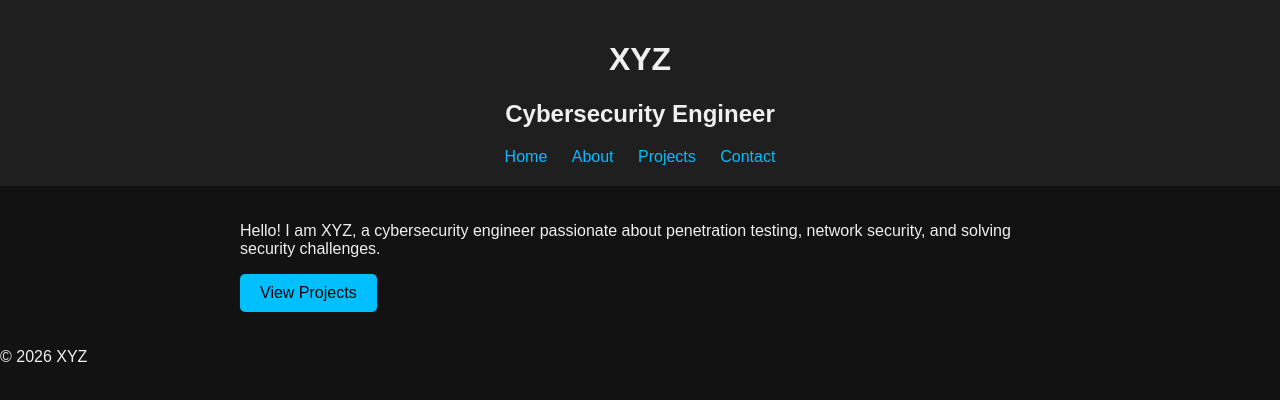
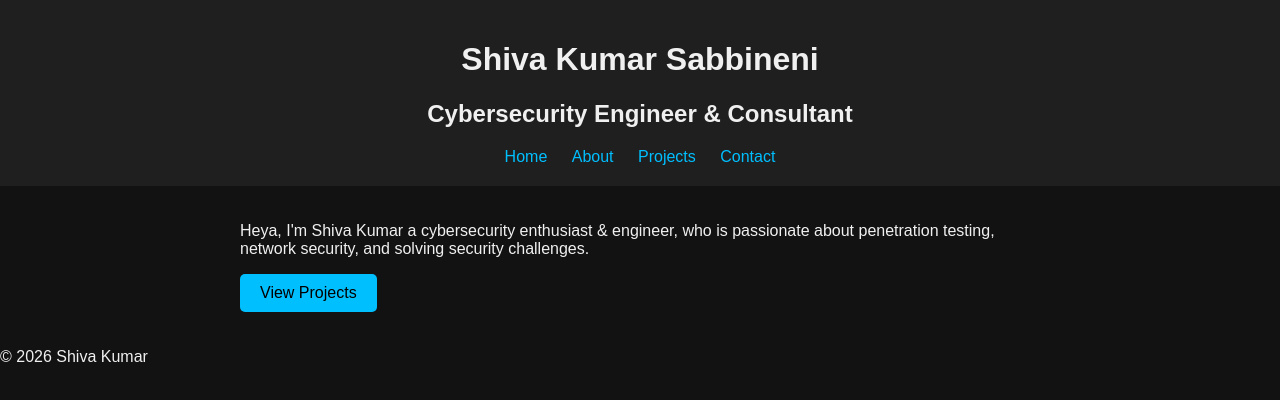
Before and after one commit to shiva-kumar-sabbineni/shiva-kumar-sabbineni.github.io, a plain HTML site: page index.html in a window 1280 px wide. Drawn offline with Linux system fonts and the light colour scheme.

Commit message:
Update index.html

```diff
--- a/index.html
+++ b/index.html
@@ -3,13 +3,13 @@
 <head>
   <meta charset="UTF-8">
   <meta name="viewport" content="width=device-width, initial-scale=1.0">
-  <title>XYZ - Cybersecurity Engineer</title>
+  <title>Shiva Kumar - Security Consultant</title>
   <link rel="stylesheet" href="assets/css/style.css">
 </head>
 <body>
   <header>
-    <h1>XYZ</h1>
-    <h2>Cybersecurity Engineer</h2>
+    <h1>Shiva Kumar Sabbineni</h1>
+    <h2>Cybersecurity Engineer & Consultant</h2>
     <nav>
       <a href="index.html">Home</a>
       <a href="about.html">About</a>
@@ -19,12 +19,12 @@
   </header>
 
   <section id="intro">
-    <p>Hello! I am XYZ, a cybersecurity engineer passionate about penetration testing, network security, and solving security challenges.</p>
+    <p>Heya, I'm Shiva Kumar a cybersecurity enthusiast & engineer, who is passionate about penetration testing, network security, and solving security challenges.</p>
     <a href="projects.html" class="btn">View Projects</a>
   </section>
 
   <footer>
-    <p>&copy; 2026 XYZ</p>
+    <p>&copy; 2026 Shiva Kumar</p>
   </footer>
 
   <script src="assets/js/main.js"></script>
```
